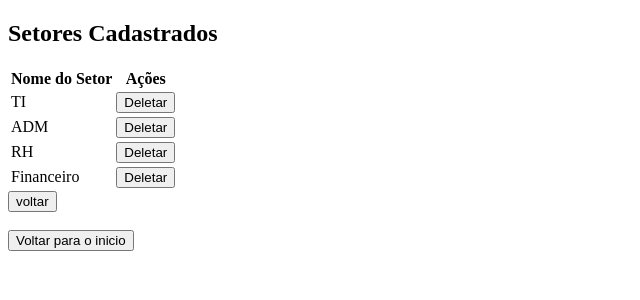
After one commit to VitorAvellar/Sprint-EuroFarma, a Django app: page /listar_setores/ in a window 1280 px wide. The commit adds this page. Shown: the top 300 px of the page, without its empty margins (0-640 px from the left). Run offline with Django 4.2, Linux system fonts and the light colour scheme; data comes from the database, SQL or seed files in the repository; both versions use the stored data as it was after the commit.

Commit message:
Criação da listagem de setores, e a organização dos caminhos

```diff
--- a/Sprints-3-main/EuropharmaSprint-main/Challenge-main/Challenge-main/core/templates/core/cadastrar_setores.html
+++ b/Sprints-3-main/EuropharmaSprint-main/Challenge-main/Challenge-main/core/templates/core/cadastrar_setores.html
@@ -16,11 +16,15 @@
         {{ form.as_p }}
         <button type="submit" class="btn">Cadastrar Setor</button>
     </form>
+    <div class="mt-3">
+        <a href="{% url 'listar_setores' %}" class="btn"><button>Listagem de Setores</button></a>
+    </div>
 
     <div class="mt-3">
         <a href="{% url 'cadastro_geral' %}"><button class="btn">Voltar para o inicio</button></a>
     </div>
 
+
     {% endblock %}
 </body>
 </html>
--- /dev/null
+++ b/Sprints-3-main/EuropharmaSprint-main/Challenge-main/Challenge-main/core/templates/core/listar_setores.html
@@ -0,0 +1,48 @@
+<!DOCTYPE html>
+<html lang="en">
+<head>
+    <meta charset="UTF-8">
+    <meta name="viewport" content="width=device-width, initial-scale=1.0">
+    <title>Listagem de Setores</title>
+</head>
+<body>
+
+
+    {% block content %}
+        <h2>Setores Cadastrados</h2>
+
+        <table class="table table-striped">
+            <thead>
+                <tr>
+                    <th>Nome do Setor</th>
+                    <th>Ações</th>
+                </tr>
+            </thead>
+            <tbody>
+                {% for setor in setores %}
+                    <tr>
+                        <td>{{ setor.nome_setor }}</td>
+                        <td>
+                            <form action="{% url 'deletar_setor' setor.id %}" method="POST">
+                                {% csrf_token %}
+                                <button type="submit" class="btn btn-danger">Deletar</button>
+                            </form>
+                        </td>
+                    </tr>
+                {% endfor %}
+            </tbody>
+        </table>
+        <div class="mt-3">
+            <a href="{% url 'cadastrar_setores' %}" class="btn"><button>voltar</button></a>
+        </div>
+        <br>
+        <div class="mt-3">
+            <a href="{% url 'cadastro_geral' %}" class="btn"><button>Voltar para o inicio</button></a>
+        </div>
+
+
+    {% endblock %}
+
+
+</body>
+</html>
--- a/Sprints-3-main/EuropharmaSprint-main/Challenge-main/Challenge-main/core/urls.py
+++ b/Sprints-3-main/EuropharmaSprint-main/Challenge-main/Challenge-main/core/urls.py
@@ -26,4 +26,6 @@ urlpatterns = [
     path('listar_material/', views.listar_material, name='listar_material'),
     path('download/<int:material_id>/', views.download_document, name='download_document'),
     path('deletar_material/<int:material_id>/', views.deletar_material, name='deletar_material'),
+    path('listar_setores/', views.listar_setores, name='listar_setores'),
+    path('deletar_setor/<int:setor_id>/', views.deletar_setor, name='deletar_setor'),
 ]
--- a/Sprints-3-main/EuropharmaSprint-main/Challenge-main/Challenge-main/core/views.py
+++ b/Sprints-3-main/EuropharmaSprint-main/Challenge-main/Challenge-main/core/views.py
@@ -234,3 +234,13 @@ def deletar_material(request, material_id):
         return redirect('listar_material')  # Redireciona para a página de listagem após a exclusão
 
     # return render(request, 'confirm_delete.html', {'material': material})
+
+
+def listar_setores(request):
+    setores = Setores.objects.all()  # Obtém todos os setores cadastrados
+    return render(request, 'core/listar_setores.html', {'setores': setores})
+
+def deletar_setor(request, setor_id):
+    setor = get_object_or_404(Setores, id=setor_id)
+    setor.delete()  # Deleta o setor do banco de dados
+    return redirect('listar_setores')  # Redireciona para a página de listagem dos setores
```
Also changed, not shown: Sprints-3-main/EuropharmaSprint-main/Challenge-main/Challenge-main/db.sqlite3.
